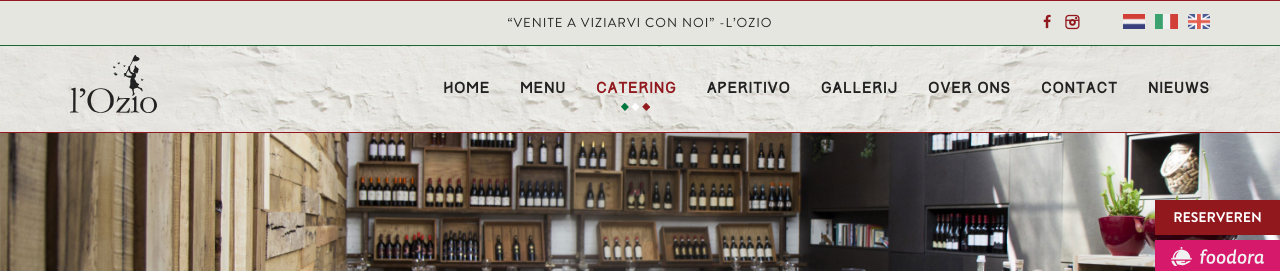
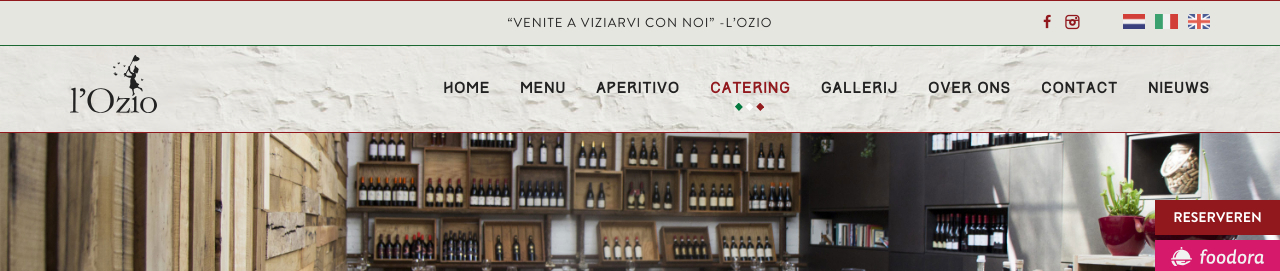
Before and after one commit to jhvanderschee/lozio_nl, a Jekyll site: the page built from catering/index.md, in a window 1280 px wide. Shown: the top 271 px of the page. Built offline with Jekyll 4.4.1, drawn with Linux system fonts in a browser that asks for light colours.

Commit message:
Updated '/_includes/header.html' via CloudCannon

```diff
--- a/_includes/header.html
+++ b/_includes/header.html
@@ -38,8 +38,8 @@ if(getParameterByName('url')) {
             <ul class="nav navbar-nav navbar-right">
               <li class="hidden-sm"><a href="#top">Home</a></li>
               <li><a href="#menu">Menu</a></li>
-              <li {% if page.url == '/catering/' or page.url == '/catering/index.html' %}class="active"{% endif %}><a href="#catering">Catering</a></li>
-              <li class="hidden-sm {% if page.url == '/aperitivo/' or page.url == '/aperitivo/index.html' %}active{% endif %}"><a href="/aperitivo">Aperitivo</a></li>
+              <li class="hidden-sm {% if page.url == '/aperitivo/' or page.url == '/aperitivo/index.html' %}active{% endif %}"><a href="#aperitivo">Aperitivo</a></li>
+              <li {% if page.url == '/catering/' or page.url == '/catering/index.html' %}class="active"{% endif %}><a href="/catering">Catering</a></li>
               <li><a href="#gallery">Gallerij</a></li>
               <li {% if page.url == '/about/' or page.url == '/about/index.html' %}class="active"{% endif %}><a href="/about/">Over ons</a></li>
               <li><a href="#contact">Contact</a></li>
```
